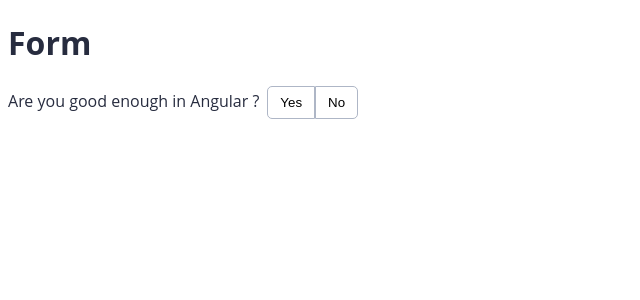
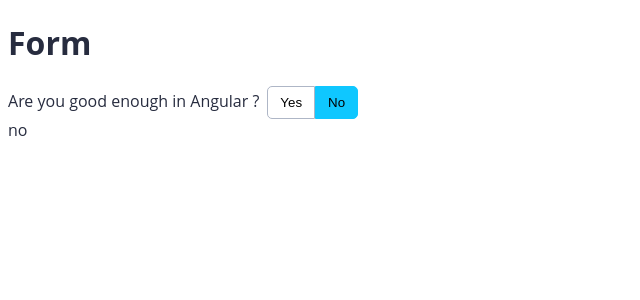
Before and after one commit to PhilipRamkeerat/angular-accessibility-components, an Angular app: page / in a window 1280 px wide. Shown: the top 300 px of the page, without its empty margins (0-640 px from the left). Built offline with nearby package versions, Linux system fonts and the light colour scheme.

Commit message:
Added yes-no button style and method to change value

```diff
--- a/src/app/app.component.html
+++ b/src/app/app.component.html
@@ -5,4 +5,5 @@
     label="Are you good enough in Angular ?"
   >
   </app-yes-no-button-group>
+  <span>{{yesNoAnswer}}</span>
 </main>
--- a/src/app/shared/components/yes-no-button-group/yes-no-button-group.component.html
+++ b/src/app/shared/components/yes-no-button-group/yes-no-button-group.component.html
@@ -3,9 +3,13 @@
   <button
     type="button"
     class="button button-yes"
+    [class.button-pressed]="value === options.YES"
+    (click)="activate(options.YES)"
   >Yes</button>
   <button
     type="button"
     class="button button-no"
+    [class.button-pressed]="value === options.NO"
+    (click)="activate(options.NO)"
   >No</button>
 </div>
--- a/src/app/shared/components/yes-no-button-group/yes-no-button-group.component.scss
+++ b/src/app/shared/components/yes-no-button-group/yes-no-button-group.component.scss
@@ -1,3 +1,4 @@
+$button-pressed-background: #0FC7FF;
 .button-group {
   .label {
     margin-right: 0.5rem;
@@ -16,5 +17,10 @@
     &.button-no {
       border-radius: 0 5px 5px 0;
     }
+    &.button-pressed {
+      border-color: $button-pressed-background;
+      background: $button-pressed-background;
+      box-shadow: inset 0 0 5px 0 rbga(0, 0, 0, .2);
+    }
   }
 }
--- a/src/app/shared/components/yes-no-button-group/yes-no-button-group.component.ts
+++ b/src/app/shared/components/yes-no-button-group/yes-no-button-group.component.ts
@@ -9,9 +9,19 @@
   // inbound properties
   @Input() public value: string = null;
   @Input() public label = '';
+  public options = YesNoButtonGroupOptions;
   constructor() { }
 
   ngOnInit(): void {
   }
 
+  public activate(value: string): void {
+    this.value = value;
+  }
+
 }
+
+enum YesNoButtonGroupOptions {
+  YES = 'yes',
+  NO = 'no'
+}
--- a/src/styles.scss
+++ b/src/styles.scss
@@ -1,7 +1,6 @@
 /* You can add global styles to this file, and also import other style files */
 * {
   box-sizing: border-box;
-
 }
 
 body {
```
